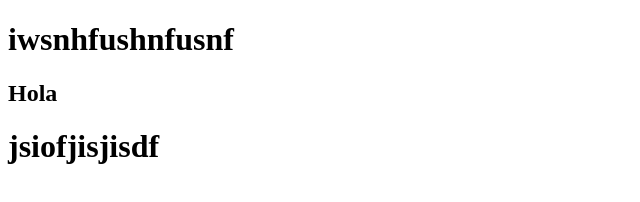
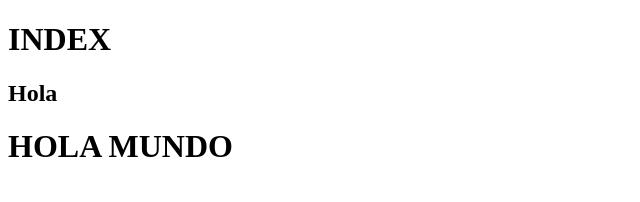
Before and after one commit to Dayan-Orozco/repo2, a plain HTML site: page index.html in a window 1280 px wide. Shown: the whole page, without its empty margins (0-640 px from the left). Drawn offline with Linux system fonts and the light colour scheme.

Commit message:
se modifico el index.html

```diff
--- a/index.html
+++ b/index.html
@@ -7,8 +7,8 @@
     <title>Holla 1</title>
 </head>
 <body>
-    <h1>iwsnhfushnfusnf</h1>
+    <h1>INDEX</h1>
     <h2>Hola </h2>
-    <h1>jsiofjisjisdf</h1>
+    <h1>HOLA MUNDO</h1>
 </body>
 </html>
```
